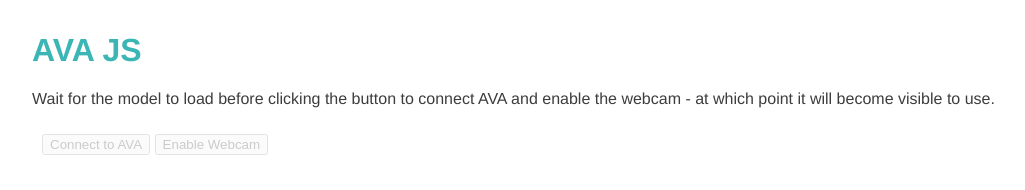
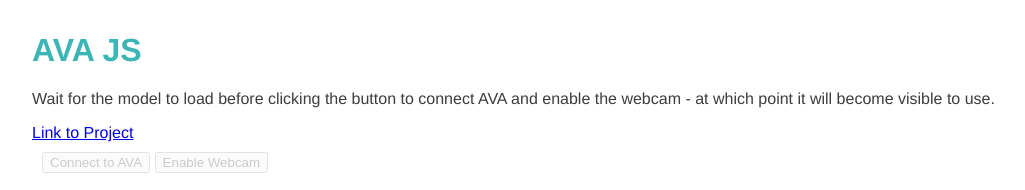
Before and after one commit to automatedvideoingassistant/js, a plain HTML site: page index.html in a window 1280 px wide. Shown: the whole page, without its empty margins (0-1025 px from the left). Drawn offline with Linux system fonts and the light colour scheme; a script that the page names is missing.

Commit message:
Update index.html

```diff
--- a/index.html
+++ b/index.html
@@ -9,7 +9,7 @@
 
     <div id="app">
       <h1>AVA JS</h1>
-      <p>Wait for the model to load before clicking the button to connect AVA and enable the webcam - at which point it will become visible to use.</p>
+      <p>Wait for the model to load before clicking the button to connect AVA and enable the webcam - at which point it will become visible to use.</p> <a href="https://github.com/automatedvideoingassistant/js">Link to Project</a>
       <section id="demos" class="invisible">
         <div id="liveView" class="camView">
           <button id="connectAvaButton">Connect to AVA</button>
```
